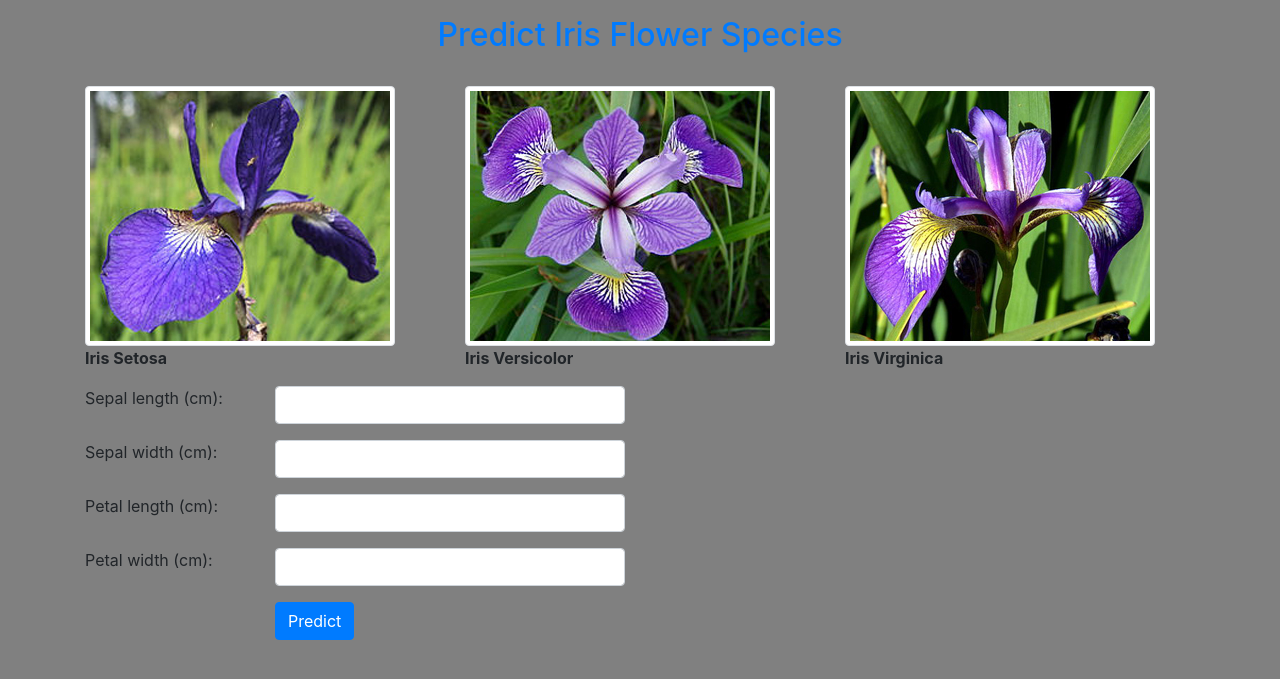
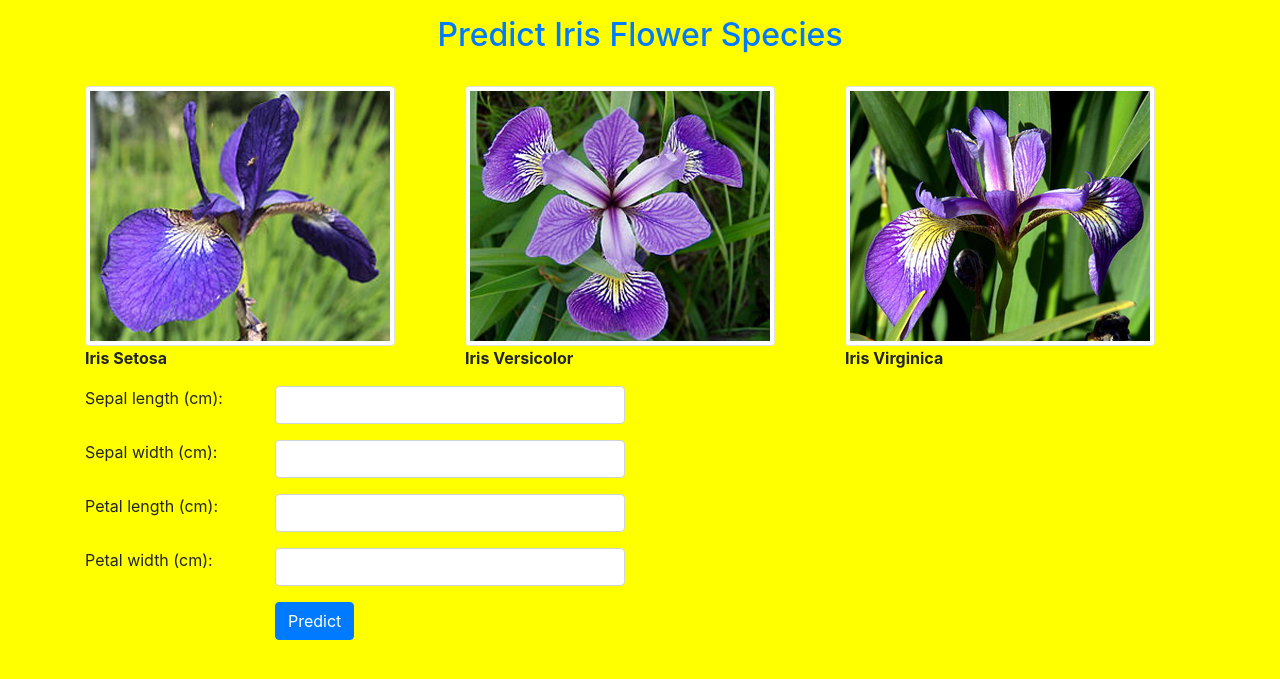
Before and after one commit to jk7814322/PredictIrisFlowerSpecies, a Flask app: page / in a window 1280 px wide. Shown: the top 679 px of the page. Run offline with Flask 2, Linux system fonts and the light colour scheme; some libraries are stand-ins or nearby versions.

Commit message:
Update layout.html

```diff
--- a/templates/layout.html
+++ b/templates/layout.html
@@ -5,7 +5,7 @@
 
     <meta charset="utf-8">
     <meta name="viewport" content="width=device-width, initial-scale=1, shrink-to-fit=no">
-    <body style="background-color:grey;">
+    <body style="background-color:yellow;">
 
     <link rel="stylesheet" href="https://maxcdn.bootstrapcdn.com/bootstrap/4.0.0/css/bootstrap.min.css">
     <script src="https://ajax.googleapis.com/ajax/libs/jquery/3.5.1/jquery.min.js"></script>
```
